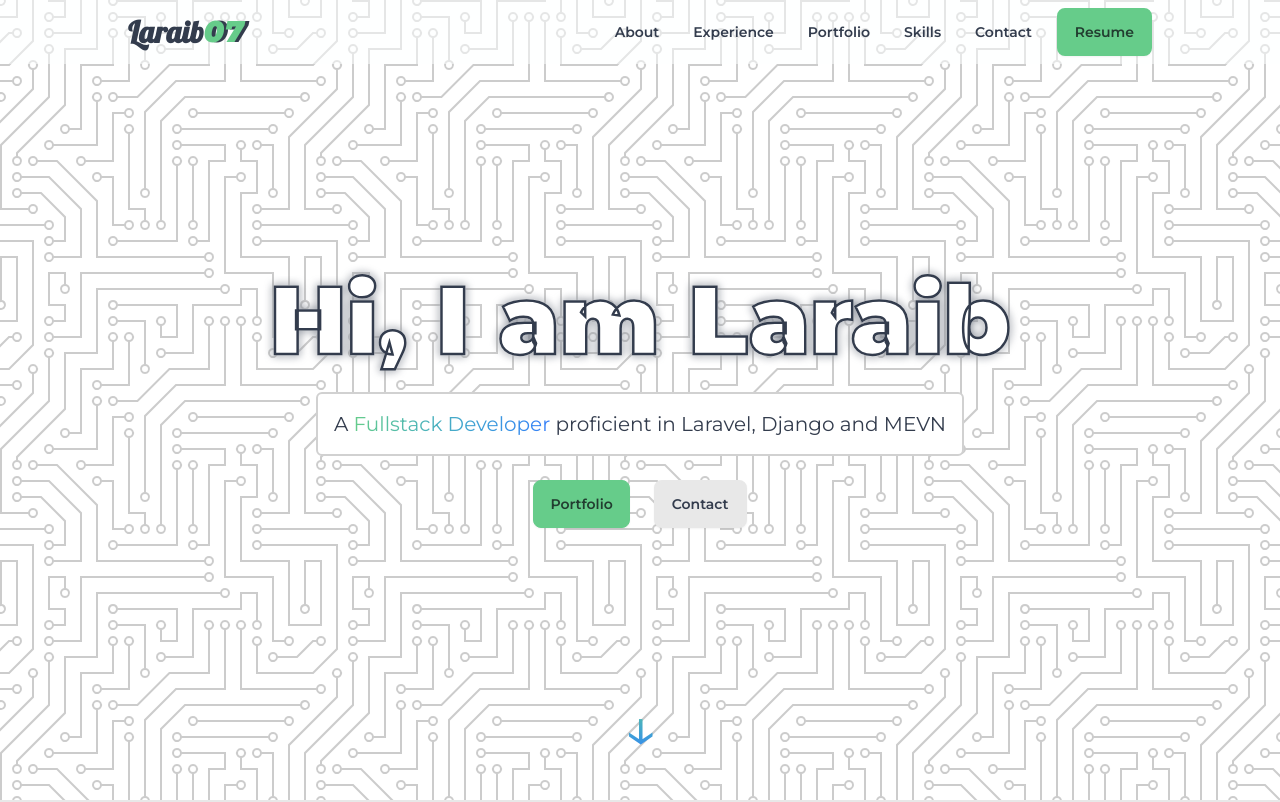
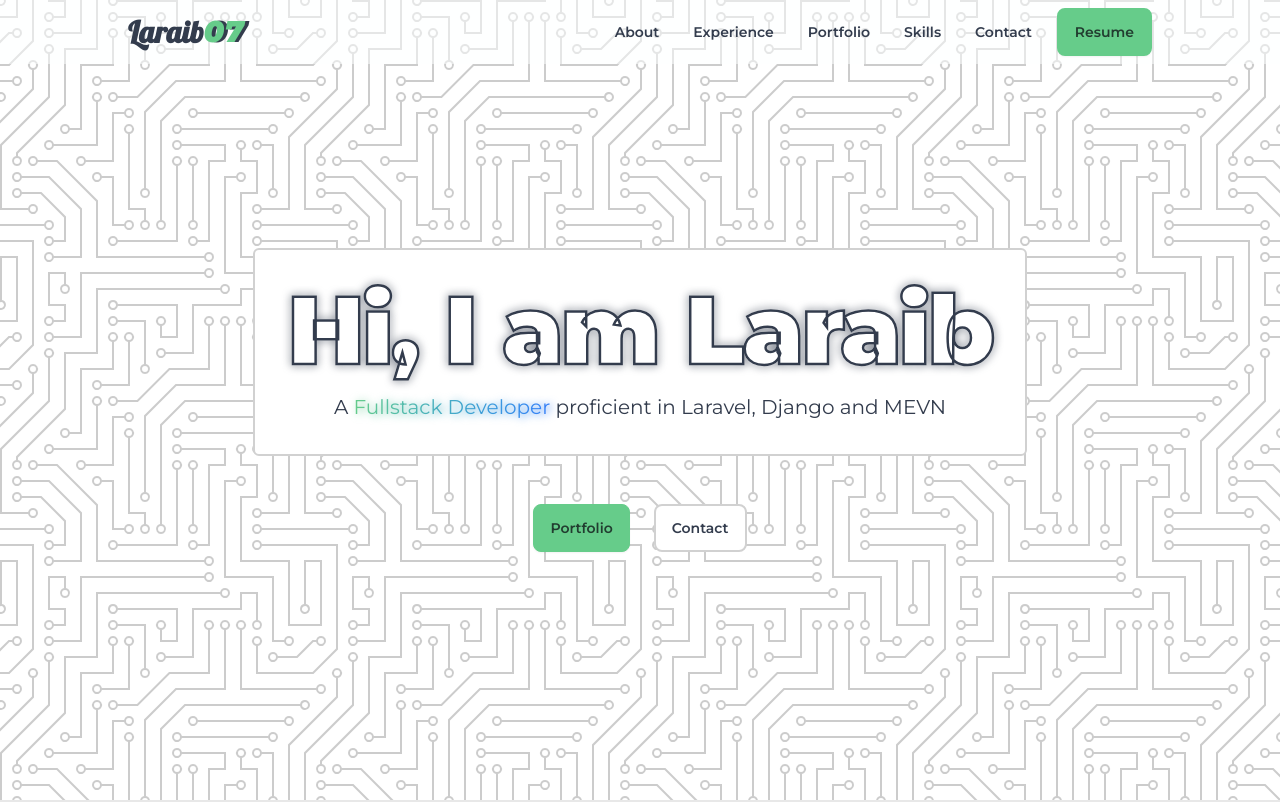
Before and after one commit to laraib07/portfolio, a Vue app: page / in a window 1280 px wide. Shown: the top 802 px of the page. Built offline with nearby package versions, Linux system fonts and the light colour scheme; no server answers.

Commit message:
improve letter and line spacing

```diff
--- a/src/partials/Hero.vue
+++ b/src/partials/Hero.vue
@@ -10,37 +10,42 @@ const name = "Laraib";
     style="background-image: url('./images/circuit-board.svg')"
   >
     <div
-      class="relative grid place-content-center max-w-screen-xl h-[100vh] mx-auto"
+      class="grid place-content-center gap-12 max-w-screen-xl h-screen mx-auto"
     >
-      <div class="flex flex-col items-center text-center w-full">
-        <h1 class="relative text-6xl font-black sm:text-8xl">
+      <article
+        class="text-center p-4 border-2 rounded-md border-base-300 bg-base-100 sm:text-xl sm:p-8"
+      >
+        <h1
+          class="relative text-6xl leading-tight tracking-tight font-black sm:text-8xl"
+        >
           <Greet :name="name" class="blur-sm" />
           <Greet :name="name" class="absolute inset-0" />
         </h1>
-
-        <p
-          class="text-lg mt-6 p-4 border-2 rounded-md border-base-300 bg-base-100 sm:text-xl"
-        >
+        <p class="pt-4 leading-snug">
           A
-          <span
-            class="bg-gradient-to-r from-primary to-secondary bg-clip-text text-transparent"
-          >
-            Fullstack Developer
+          <span class="relative">
+            <span
+              class="bg-gradient-to-r from-primary to-secondary bg-clip-text text-transparent"
+            >
+              Fullstack Developer
+            </span>
+            <span
+              class="absolute inset-0 blur-sm bg-gradient-to-r from-primary to-secondary bg-clip-text text-transparent"
+            >
+              Fullstack Developer
+            </span>
           </span>
           proficient in Laravel, Django and MEVN
         </p>
+      </article>
 
-        <div class="flex gap-2 pt-6">
-          <a href="#portfolio" class="btn btn-primary">Portfolio</a>
-          <a href="#contact" class="btn border-2 ml-4">Contact</a>
-        </div>
-
+      <div class="flex gap-2 justify-center">
+        <a href="#portfolio" class="btn btn-primary">Portfolio</a>
         <a
-          href="#about"
-          class="absolute bottom-8 text-6xl animate-bounce bg-gradient-to-b from-primary to-secondary bg-clip-text text-transparent"
+          href="#contact"
+          class="btn btn-outline bg-base-100 border-base-300 border-2 ml-4"
+          >Contact</a
         >
-          &darr;
-        </a>
       </div>
     </div>
   </section>
```
